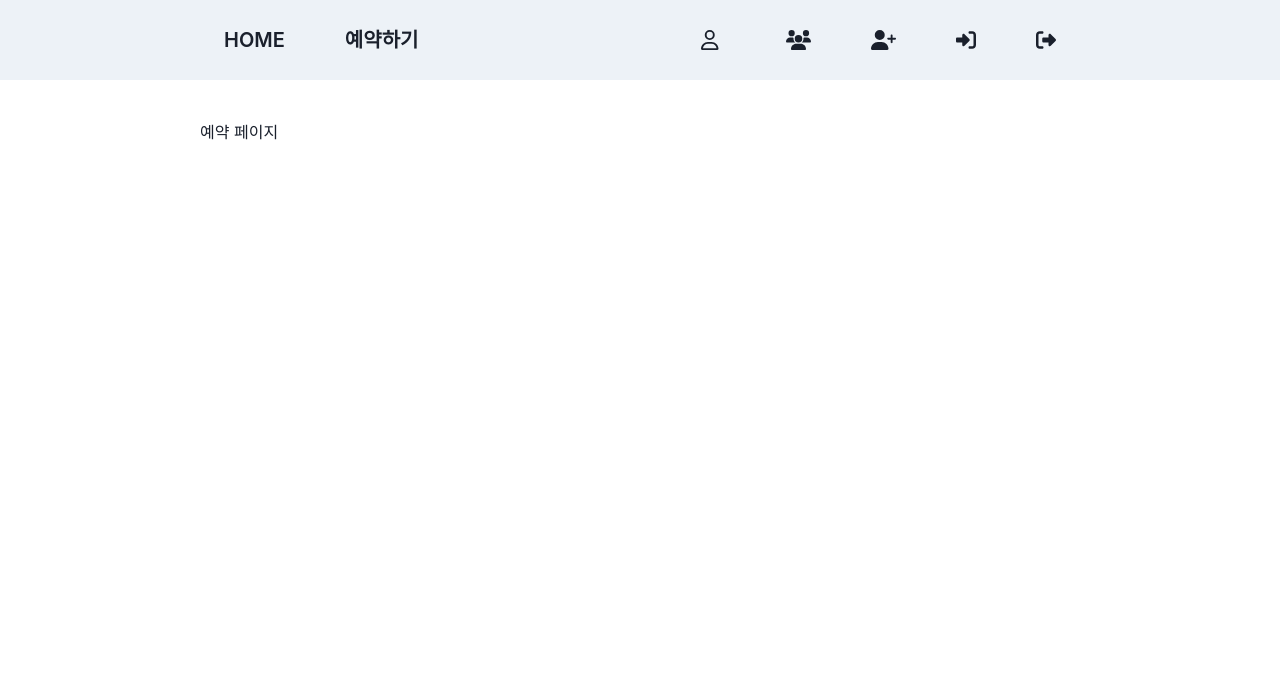
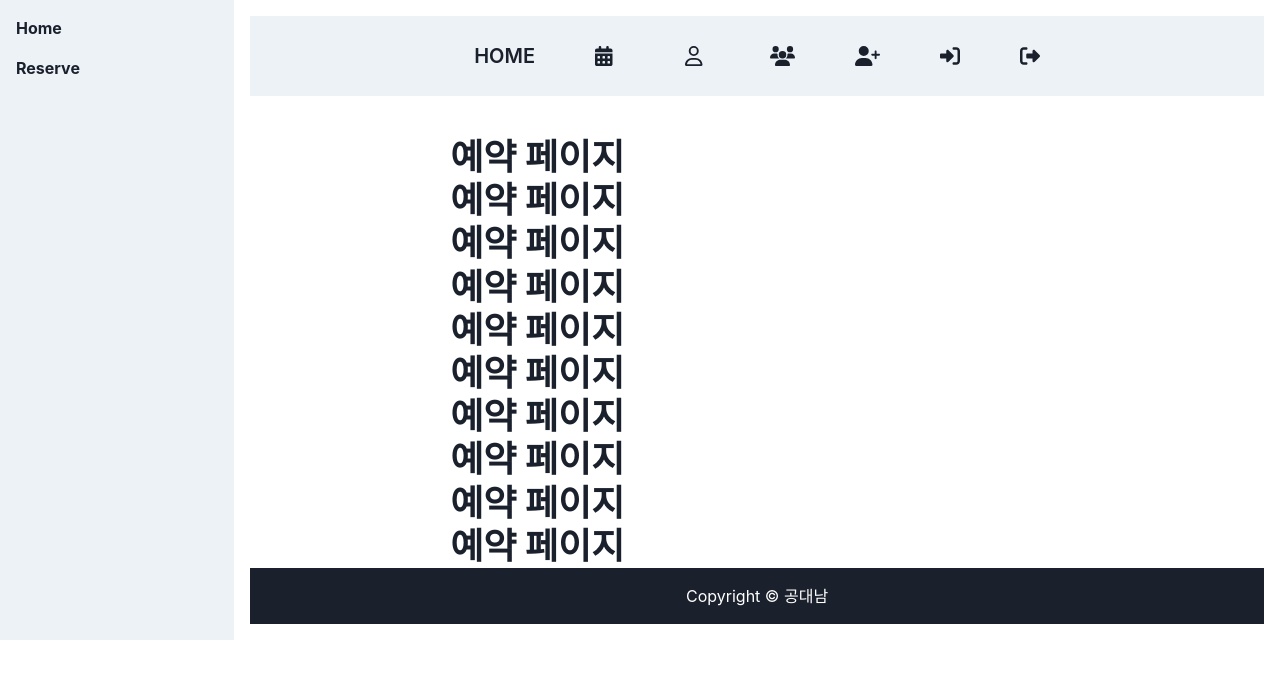
Before and after one commit to KwonSanta/practice-calendar, a React (Vite) app in the folder frontend/: page /reserve in a window 1280 px wide. Shown: the top 678 px of the page. Built offline with nearby package versions, Linux system fonts and the light colour scheme.

Commit message:
react: navbar, sidebar, footer 생성

```diff
--- /dev/null
+++ b/frontend/src/component/Footer.jsx
@@ -0,0 +1,9 @@
+import { Box, Text } from "@chakra-ui/react";
+
+export function Footer() {
+  return (
+    <Box as="footer" bg="gray.800" color="white" p={4}>
+      <Text textAlign="center">Copyright &copy; 공대남</Text>
+    </Box>
+  );
+}
--- a/frontend/src/component/Navbar.jsx
+++ b/frontend/src/component/Navbar.jsx
@@ -1,11 +1,10 @@
-import { useNavigate } from "react-router-dom";
-import { Box, Center, Flex, Hide, Show, Spacer } from "@chakra-ui/react";
-import React, { useContext } from "react";
-import { faUser } from "@fortawesome/free-regular-svg-icons";
-import { FontAwesomeIcon } from "@fortawesome/react-fontawesome";
+import {useNavigate} from "react-router-dom";
+import {Box, Center, Flex, Hide, Show, Spacer} from "@chakra-ui/react";
+import {faUser} from "@fortawesome/free-regular-svg-icons";
+import {FontAwesomeIcon} from "@fortawesome/react-fontawesome";
 import {
+  faCalendarDays,
   faHouse,
-  faPencil,
   faRightFromBracket,
   faRightToBracket,
   faUserPlus,
@@ -50,10 +49,9 @@ export function Navbar() {
           fontSize={20}
           fontWeight={600}
         >
-          <Show below={"lg"}>
-            <FontAwesomeIcon icon={faPencil} />
-          </Show>
-          <Hide below={"lg"}>예약하기</Hide>
+          <Box below={"lg"}>
+            <FontAwesomeIcon icon={faCalendarDays} />
+          </Box>
         </Center>
       <Spacer />
         <Center
--- /dev/null
+++ b/frontend/src/component/Sidebar.jsx
@@ -0,0 +1,18 @@
+import { Box, Flex, Text, VStack } from "@chakra-ui/react";
+import { Link } from "react-router-dom";
+
+export function Sidebar() {
+  return (
+    <Box as="aside" w={{ base: "full", lg: 60 }} bg="gray.100" p={4}>
+      <VStack align="stretch" spacing={4}>
+        <Link to="/">
+          <Text fontWeight="bold">Home</Text>
+        </Link>
+        <Link to="/reserve">
+          <Text fontWeight="bold">Reserve</Text>
+        </Link>
+        {/* 다른 메뉴 항목 추가 */}
+      </VStack>
+    </Box>
+  );
+}
--- a/frontend/src/page/Home.jsx
+++ b/frontend/src/page/Home.jsx
@@ -1,20 +1,23 @@
-import {Box} from "@chakra-ui/react";
-import {Navbar} from "../component/Navbar.jsx";
-import {Outlet} from "react-router-dom";
+import { Box, Flex } from "@chakra-ui/react";
+import { Navbar } from "../component/Navbar.jsx";
+import { Sidebar } from "../component/Sidebar.jsx";
+import { Outlet } from "react-router-dom";
+import { Footer } from "../component/Footer.jsx";
 
 export function Home() {
   return (
-    <Box mb={300}>
-      <Navbar />
-      <Box
-        mx={{
+    <Flex direction={{ base: "column", lg: "row" }}>
+      <Sidebar />
+      <Box flex="1" p={4}>
+        <Navbar />
+        <Box mx={{
           base: 0,
           lg: 200,
-        }}
-        mt={10}
-      >
-        <Outlet />
+        }} mt={10}>
+          <Outlet />
+        </Box>
+        <Footer />
       </Box>
-    </Box>
+    </Flex>
   );
 }
--- a/frontend/src/page/Reserve.jsx
+++ b/frontend/src/page/Reserve.jsx
@@ -1,5 +1,16 @@
-import {Box} from "@chakra-ui/react";
+import {Box, Heading} from "@chakra-ui/react";
 
 export function Reserve() {
-  return <Box>예약 페이지</Box>;
+  return <Box>
+    <Heading>예약 페이지</Heading>
+    <Heading>예약 페이지</Heading>
+    <Heading>예약 페이지</Heading>
+    <Heading>예약 페이지</Heading>
+    <Heading>예약 페이지</Heading>
+    <Heading>예약 페이지</Heading>
+    <Heading>예약 페이지</Heading>
+    <Heading>예약 페이지</Heading>
+    <Heading>예약 페이지</Heading>
+    <Heading>예약 페이지</Heading>
+  </Box>;
 }
```
